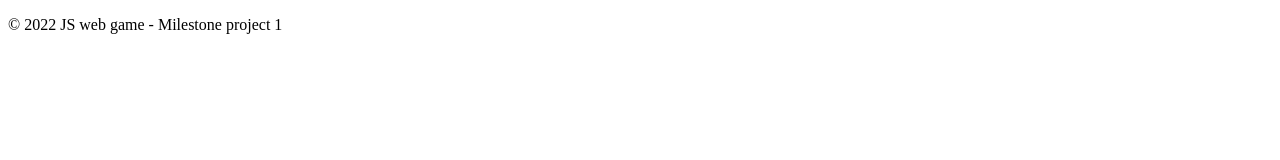
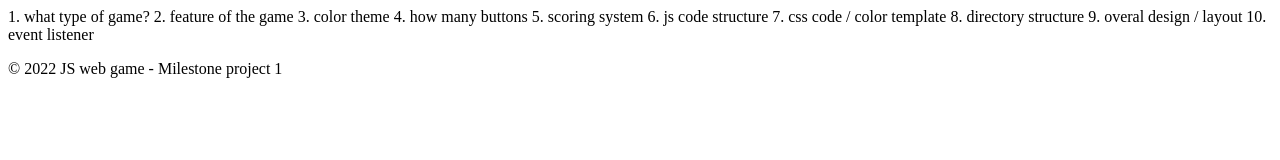
Before and after one commit to chinhle-cslb-sd/MileStoneProject1, a plain HTML site: page index.html in a window 1280 px wide. Drawn offline with Linux system fonts and the light colour scheme.

Commit message:
objective

```diff
--- a/index.html
+++ b/index.html
@@ -16,7 +16,19 @@
     <main>
 
         <!-- objective -->
+        1. what type of game?
+        2. feature of the game
+        3. color theme
+        4. how many buttons
+        5. scoring system
+        6. js code structure
+        7. css code / color template
+        8. directory structure
+        9. overal design / layout
+        10. event listener
+
         <!-- psuedo code -->
+
         <!-- wire frame ux/ui -->
 
     </main>
```
